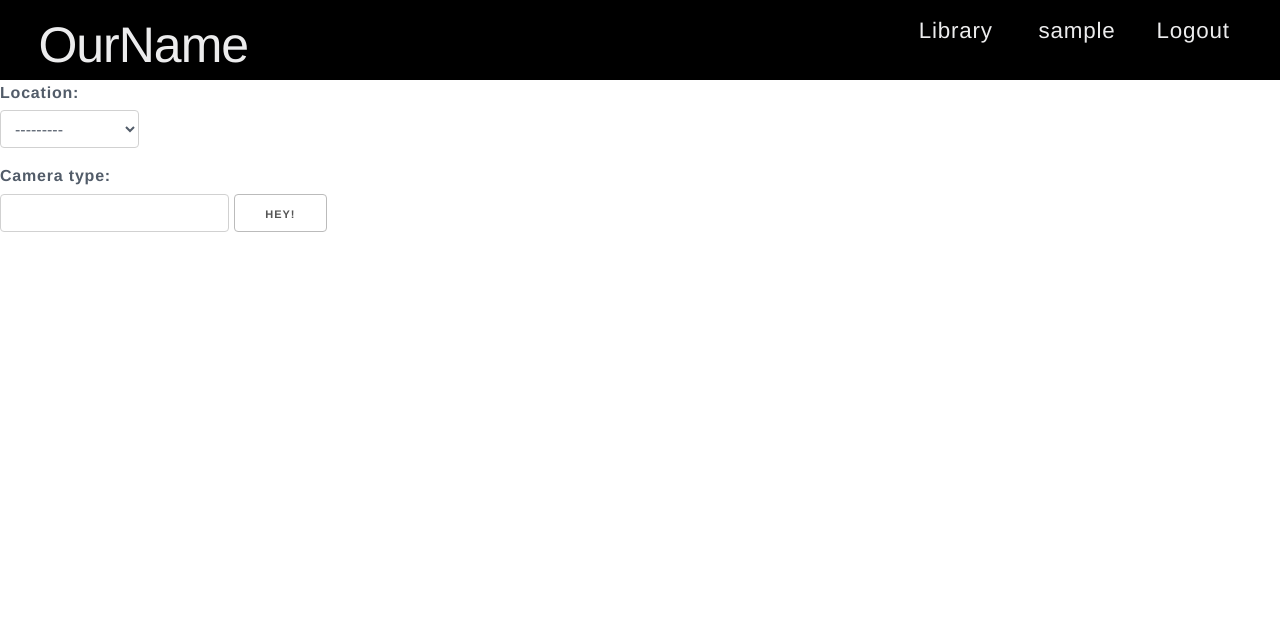
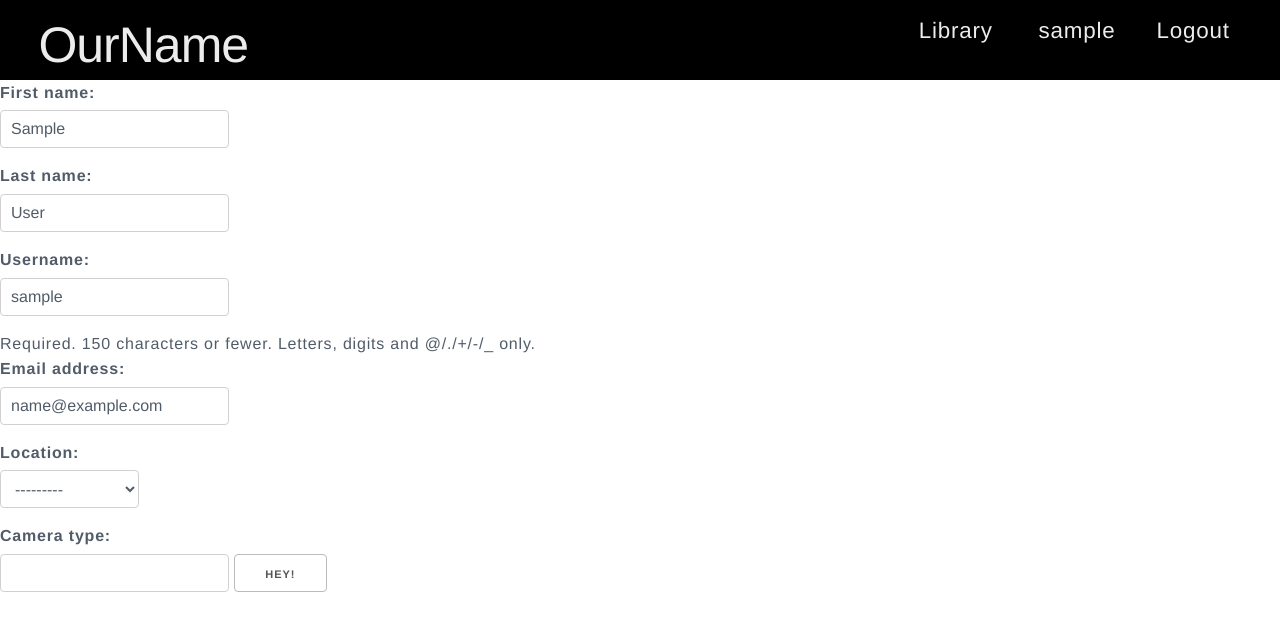
Before and after one commit to SeleniumK/django-imager, a Django app: page /profile/edit/ in a window 1280 px wide. Shown: the top 631 px of the page. Run offline with Django 3.2, Linux system fonts and the light colour scheme; the visitor is signed in with stand-in values (Sample User, id 1); data comes from the database, SQL or seed files in the repository; parts of the project's set-up code (start-up, migrations or seed data) failed here and were passed over; some libraries are stand-ins or nearby versions.

Commit message:
Add working edit profile view

```diff
--- a/imagersite/imager_profile/urls.py
+++ b/imagersite/imager_profile/urls.py
@@ -1,7 +1,7 @@
 from django.conf.urls import url
-from .views import Profile, EditProfile
+from .views import Profile, edit_user_profile
 
 urlpatterns = [
     url(r'^$', Profile, name="profile"),
-    url(r'^edit/', EditProfile.as_view(), name="edit")
+    url(r'^edit/', edit_user_profile, name="edit")
 ]
--- a/imagersite/imager_profile/views.py
+++ b/imagersite/imager_profile/views.py
@@ -2,6 +2,7 @@ from django.shortcuts import render
 from django.contrib.auth.decorators import login_required
 from django.shortcuts import get_object_or_404
 from django.contrib.auth.models import User
+from django.forms import ModelForm
 from django.views.generic.edit import UpdateView
 from .models import ImagerProfile
 
@@ -14,14 +15,38 @@ def Profile(request, *args, **kwargs):
     return render(request, PROFILE_TEMPLATE)
 
 
-class EditProfile(UpdateView):
-    """Edit profile."""
+def edit_user_profile(request):
+    """Edit user profile."""
+    current_user = User.objects.get(pk=request.user.id)
+    current_profile = current_user.profile
+    if request.method == 'POST':
+        form2 = EditUser(request.POST, instance=current_user)
+        form1 = EditProfile(request.POST, instance=current_profile)
+        if form1.is_valid() and form2.is_valid():
+            form1.save()
+            form2.save()
+            return render(request, 'profile.html')
+    else:
+        form2 = EditUser(instance=current_user)
+        form1 = EditProfile(instance=current_profile)
+    return render(request, 'edit_profile.html', {'form1': form1, 'form2': form2})
 
-    model = ImagerProfile
-    fields = ['location', 'camera_type']
-    success_url = '/profile/'
-    template_name = 'edit_profile.html'
 
-    def get_object(self):
-        """Override get_object method."""
-        return get_object_or_404(User, pk=self.request.user.id)
+class EditUser(ModelForm):
+    """Edit user form."""
+
+    class Meta:
+        """Meta."""
+
+        model = User
+        fields = ['first_name', 'last_name', 'username', 'email']
+
+
+class EditProfile(ModelForm):
+    """Edit profile form."""
+
+    class Meta:
+        """Meta."""
+
+        model = ImagerProfile
+        fields = ['location', 'camera_type']
--- a/imagersite/imagersite/templates/edit_profile.html
+++ b/imagersite/imagersite/templates/edit_profile.html
@@ -2,7 +2,8 @@
 {% block content %}
 <form method="POST">
     {% csrf_token %}
-    {{ form }}
+    {{ form2 }}
+    {{ form1 }}
     <input type="submit" value="hey!">
 </form>
 
```
